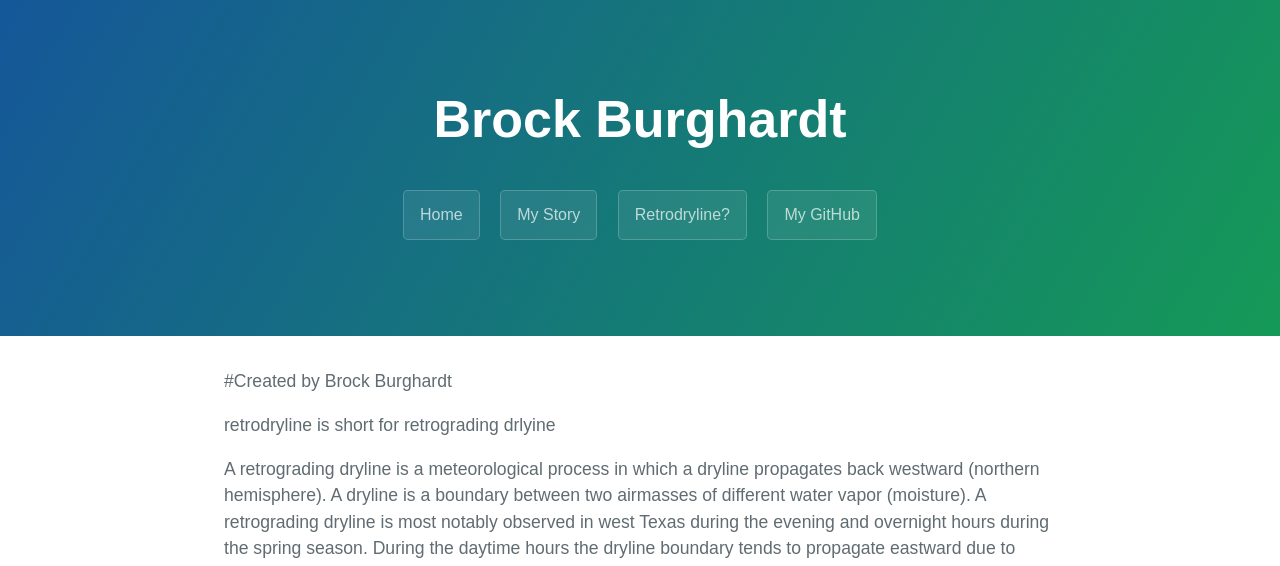
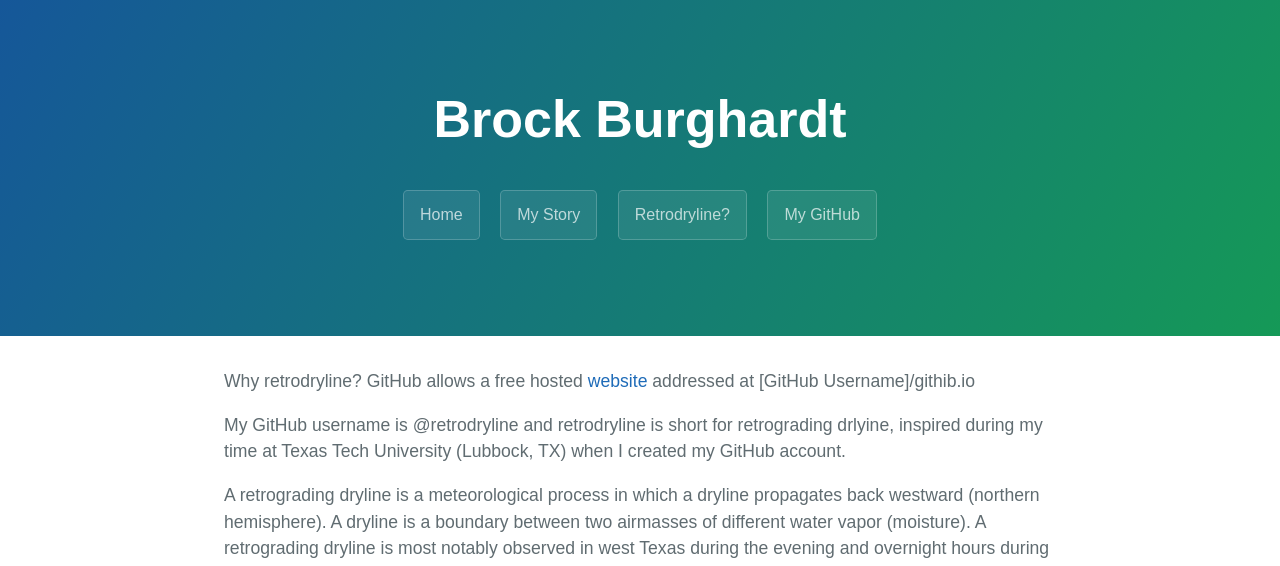
Before and after one commit to retrodryline-zz/retrodryline.github.io, a Jekyll site: the page built from retrodryline.md, in a window 1280 px wide. Shown: the top 566 px of the page. Built offline with Jekyll 4.4.1, drawn with Linux system fonts in a browser that asks for light colours.

Commit message:
Update retrodryline.md

```diff
--- a/retrodryline.md
+++ b/retrodryline.md
@@ -4,9 +4,10 @@ layout: template
 filename: retrodryline
 ---
 
-#Created by Brock Burghardt
+Why retrodryline?
+GitHub allows a free hosted <a href="https://pages.github.com/ " target="_blank" rel="noopener noreferrer">website</a> addressed at [GitHub Username]/githib.io
 
-retrodryline is short for retrograding drlyine
+My GitHub username is @retrodryline and retrodryline is short for retrograding drlyine, inspired during my time at Texas Tech University (Lubbock, TX) when I created my GitHub account.
 
 A retrograding dryline is a meteorological process in which a dryline propagates back westward (northern hemisphere). A dryline is a boundary between two airmasses of different water vapor (moisture). A retrograding dryline is most notably observed in west Texas during the evening and overnight hours during the spring season. During the daytime hours the dryline boundary tends to propagate eastward due to differential heating of airmasses.
 
```
